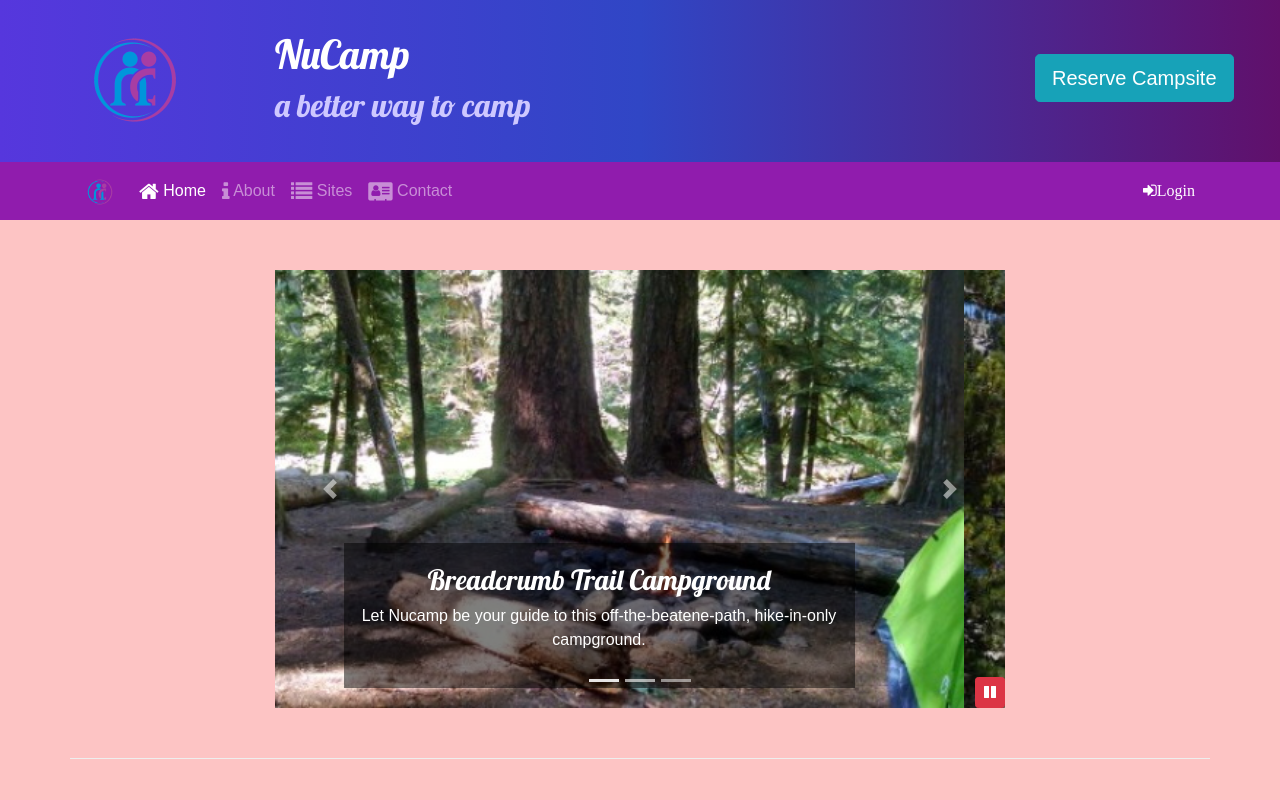
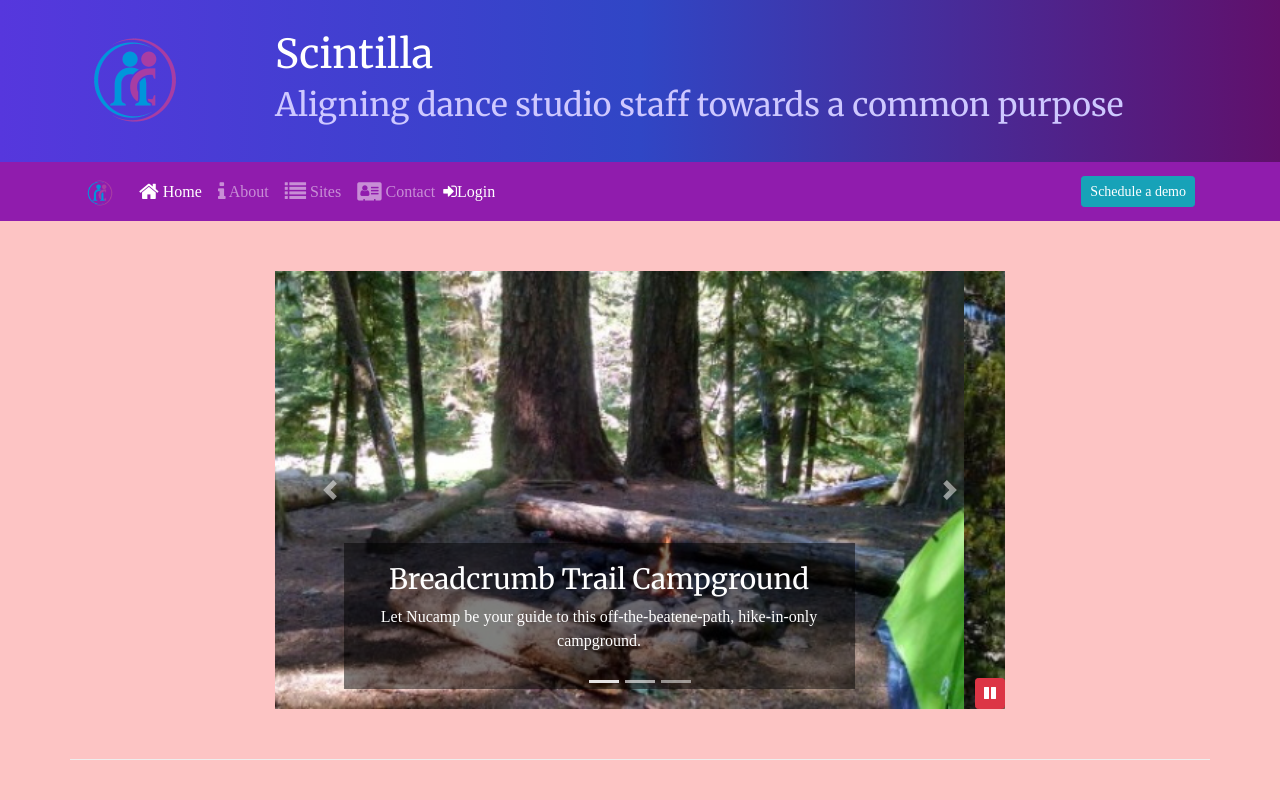
Before and after one commit to Feljstax/scintilla_1, a website: page index.html in a window 1280 px wide. Shown: the top 800 px of the page. Drawn offline with nearby package versions, Linux system fonts and the light colour scheme.

Commit message:
Fixed title, navbar, and reserveDemoModal

```diff
--- a/css/styles.scss
+++ b/css/styles.scss
@@ -6,10 +6,9 @@ $color-dark: #60106B;
 $color-black-transparent: rgba(0, 0, 0, 0.5);
 $color-teal:#17A2b8;
 $color-body: #FDC4C4;
-$color-blue: blue;
 
-$body-font: "Open-Sans", sans-serif;
-$header-font: "Lobster", cursive;
+$body-font: "Nunito-Sans";
+$header-font: "Merriweather";
 
 
 body {
--- a/index.html
+++ b/index.html
@@ -11,9 +11,9 @@
     <link rel="stylesheet" href="node_modules/bootstrap-social/bootstrap-social.css" />
     <link rel="stylesheet" href="css/styles.css" />
     <!-- endbuild -->
-    <link rel="stylesheet" href="https://fonts.googleapis.com/css?family=Lobster|Open+Sans" />
+    <link rel="stylesheet" href="https://fonts.googleapis.com/css?family=Merriweather|Nunito+Sans" />
 
-    <title>NuCamp: A Better Way To Camp</title>
+    <title>Scintilla: Aligining dance studio staff towards a common purpose</title>
 </head>
 
 <body>
@@ -24,28 +24,55 @@
                     <img src="img/logo.png" class="img-fluid"/>
                 </div>
                 <div class="col">
-                    <h1>NuCamp</h1>
-                    <h2>a better way to camp</h2>
+                    <h1>Scintilla</h1>
+                    <h2>Aligning dance studio staff towards a common purpose</h2>
                 </div>
-                <div class="col-12 col-md-4 col-xl-2 mt-4">
+               <!--  <div class="col-12 col-md-4 col-xl-2 mt-4">
                     <a class="text-nowrap">
                         <button class="btn btn-info btn-lg" type="button" id="reserveButton" href="#reserveModal">Reserve Campsite</button>
+                    </a>
+                </div> -->
+            </div>
+        </div>
+    </header>
+
+    <nav class="navbar navbar-expand-sm navbar-dark sticky-top">
+        <div class="container">
+            <a class="navbar-brand" href="#"><img src="img/logo.png" height="30" width="30"/></a>
+            <button class="navbar-toggler" type="'button" data-toggle="collapse" data-target="#nucampNavbar">
+                <span class="navbar-toggler-icon"></span>
+            </button>
+            <div class="collapse navbar-collapse" id="nucampNavbar">
+                <ul class="navbar-nav">
+                    <li class="nav-item active"><a class="nav-link" href="#"><i class="fa fa-home fa-lg"></i> Home</a></li>
+                    <li class="nav-item"><a class="nav-link" href="aboutus.html"> <i class="fa fa-info fa-lg"></i> About</a></li>
+                    <li class="nav-item"><a class="nav-link" href="#"><i class="fa fa-list fa-lg"></i> Sites</a></li>
+                    <li class="nav-item"><a class="nav-link" href="contactus.html"><i class="fa fa-address-card fa-lg"></i> Contact</a></li>
+                </ul>
+                <span class="navbar-text">
+                    <a role="button" id="loginButton">
+                        <i class="fa fa-sign-in">Login</i>
+                    </a>
+                </span>
+                <div class="ml-auto">
+                    <a class="text-nowrap">
+                        <button class="btn btn-info btn-sm" type="button" id="reserveButton" href="#reserveDemoModal">Schedule a demo</button>
                     </a>
                 </div>
             </div>
         </div>
-    </header>
+    </nav>
 
-    <div id="reserveModal" class="modal fade" role="dialog">
+    <div id="reserveDemoModal" class="modal fade" role="dialog">
         <div class="modal-dialog modal-lg" role="document">
             <div class="modal-content">
                 <div class="modal-header">
-                    <h3 class="modal-title">Reserve a Campsite</h3>
+                    <h3 class="modal-title">Schedule a demo</h3>
                     <button class="close" data-dismiss="modal">&times;</button>
                 </div>
                 <div class="modal-body">
                     <div class="container-fluid">
-                        <form id="reserveForm">
+                        <form id="reserveDemoForm">
                             <div class="form-group row">
                                 <label class="col-12 col-sm-6 col-form-label">Number of Campers</label>
                                 <div class="col-12 col-sm">
@@ -91,28 +118,6 @@
             </div>
         </div>
     </div>
-
-    <nav class="navbar navbar-expand-sm navbar-dark sticky-top">
-        <div class="container">
-            <a class="navbar-brand" href="#"><img src="img/logo.png" height="30" width="30"/></a>
-            <button class="navbar-toggler" type="'button" data-toggle="collapse" data-target="#nucampNavbar">
-                <span class="navbar-toggler-icon"></span>
-            </button>
-            <div class="collapse navbar-collapse" id="nucampNavbar">
-                <ul class="navbar-nav">
-                    <li class="nav-item active"><a class="nav-link" href="#"><i class="fa fa-home fa-lg"></i> Home</a></li>
-                    <li class="nav-item"><a class="nav-link" href="aboutus.html"> <i class="fa fa-info fa-lg"></i> About</a></li>
-                    <li class="nav-item"><a class="nav-link" href="#"><i class="fa fa-list fa-lg"></i> Sites</a></li>
-                    <li class="nav-item"><a class="nav-link" href="contactus.html"><i class="fa fa-address-card fa-lg"></i> Contact</a></li>
-                </ul>
-                <span class="navbar-text ml-auto">
-                    <a role="button" id="loginButton">
-                        <i class="fa fa-sign-in">Login</i>
-                    </a>
-                </span>
-            </div>
-        </div>
-    </nav>
 
     <div id="loginModal" class="modal fade" role="dialog">
         <div class="modal-dialog" role="document">
```
Also changed, not shown: css/styles.css, 1 other file.
